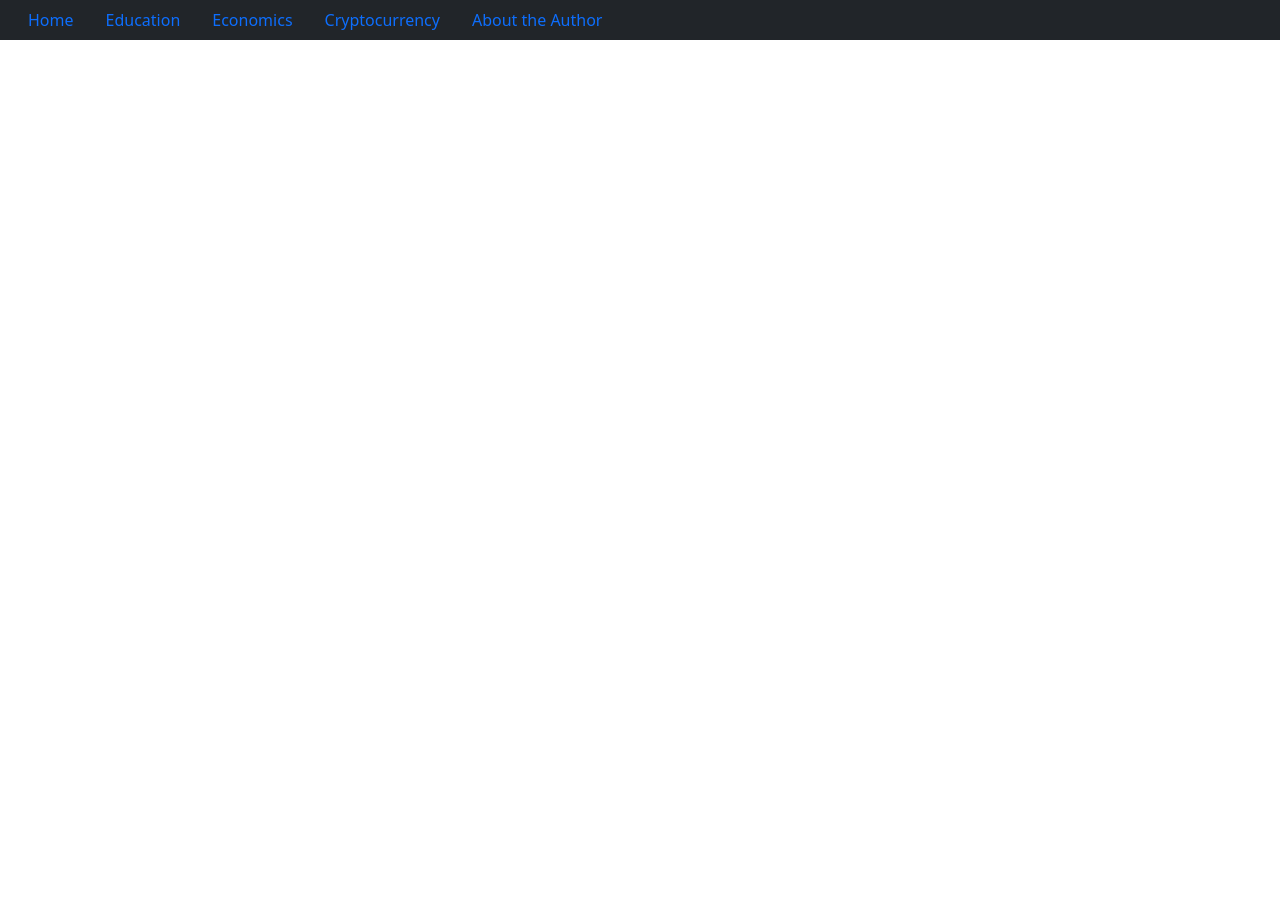
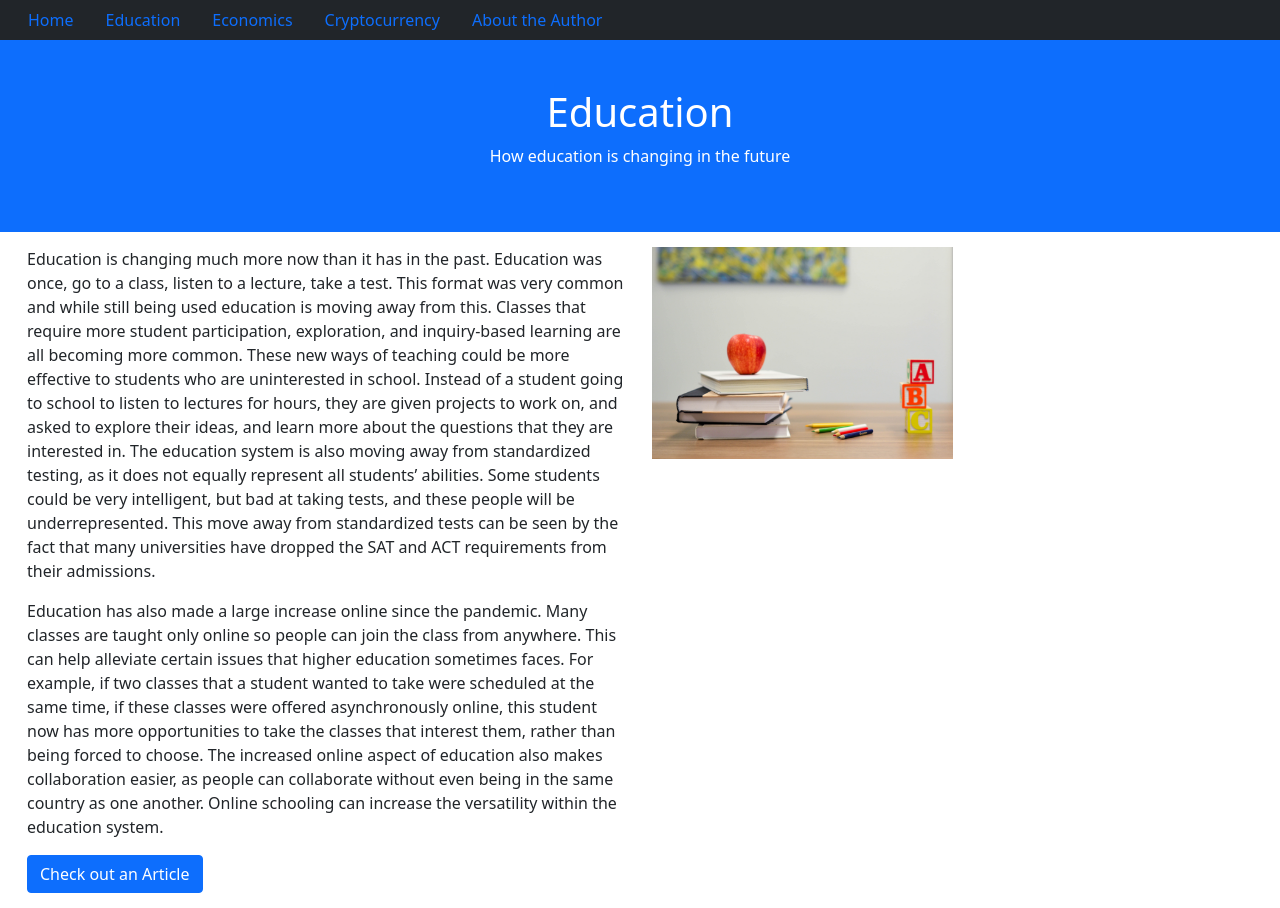
Before and after one commit to MaxwellSeybert/MaxwellSeybert.github.io, a plain HTML site: page bacs200/trends/education.html in a window 1280 px wide. Before the commit the page ends 800 px from the top, so only its background shows below. Drawn offline with nearby package versions, Linux system fonts and the light colour scheme.

Commit message:
update education page

```diff
--- a/bacs200/trends/education.html
+++ b/bacs200/trends/education.html
@@ -31,4 +31,47 @@
 
         </ul>
     </div>
+    <div class="container-fluid p-5 bg-primary text-white text-center">
+
+        <h1>Education</h1>
+
+        <p>How education is changing in the future</p>
+
+    </div>
+    <div class=row style="margin: 15px;">
+        <div class="col">
+            <p>Education is changing much more now than it has in the past. Education was once, go to a class, listen to
+                a
+                lecture, take a test. This format was very common and while still being used education is moving away
+                from
+                this. Classes that require more student participation, exploration, and inquiry-based learning are all
+                becoming more common. These new ways of teaching could be more effective to students who are
+                uninterested in
+                school. Instead of a student going to school to listen to lectures for hours, they are given projects to
+                work on, and asked to explore their ideas, and learn more about the questions that they are interested
+                in.
+                The education system is also moving away from standardized testing, as it does not equally represent all
+                students’ abilities. Some students could be very intelligent, but bad at taking tests, and these people
+                will
+                be underrepresented. This move away from standardized tests can be seen by the fact that many
+                universities
+                have dropped the SAT and ACT requirements from their admissions.
+            </p>
+            <p>Education has also made a large increase online since the pandemic. Many classes are taught only online
+                so people can join the class from anywhere. This can help alleviate certain issues that higher education
+                sometimes faces. For example, if two classes that a student wanted to take were scheduled at the same
+                time, if these classes were offered asynchronously online, this student now has more opportunities to
+                take the classes that interest them, rather than being forced to choose. The increased online aspect of
+                education also makes collaboration easier, as people can collaborate without even being in the same
+                country as one another. Online schooling can increase the versatility within the education system.</p>
+            <a href="https://www.rmit.edu.au/study-with-us/education/discover-education/the-future-of-learning-and-teaching-big-changes-ahead-for-education"
+                class="btn btn-primary"> Check out an Article</a>
+        </div>
+        <div class="col">
+            <img src="educationImage.jpg" alt="education" style="width: 50%;">
+        </div>
+
+
+
+    </div>
 </body>
```
